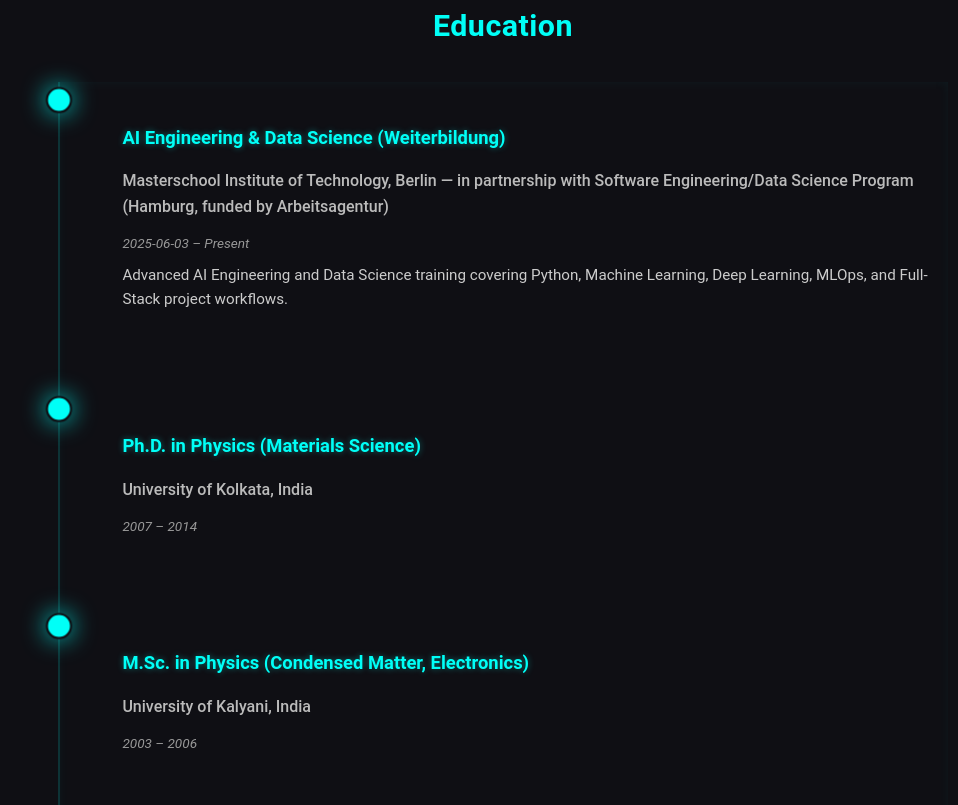
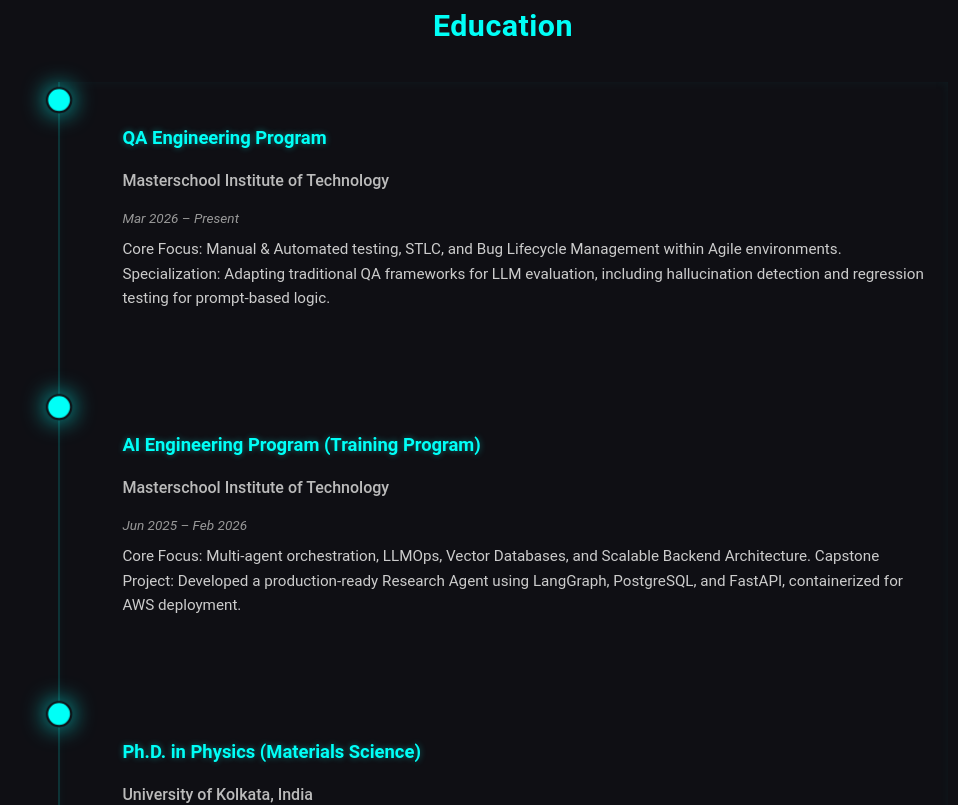
Before and after one commit to abhisakh/Advance_Portfolio, a React (Vite) app in the folder portfolio/: page /about in a window 1280 px wide. Shown: the part 920-1725 px from the top of the page, without its empty margins (150-1108 px from the left). Built offline with nearby package versions, Linux system fonts and the light colour scheme.

Commit message:
Now I added QA engineering inside my education section, about page

```diff
--- a/portfolio/src/data/profileData.js
+++ b/portfolio/src/data/profileData.js
@@ -53,12 +53,20 @@
 
   education: [
     {
-      degree: "AI Engineering & Data Science (Weiterbildung)",
-      school: "Masterschool Institute of Technology, Berlin — in partnership with Software Engineering/Data Science Program (Hamburg, funded by Arbeitsagentur)",
-      start: "2025-06-03",
+      degree: "QA Engineering Program",
+      school: "Masterschool Institute of Technology",
+      start: "Mar 2026",
       end: "Present",
       description:
-        "Advanced AI Engineering and Data Science training covering Python, Machine Learning, Deep Learning, MLOps, and Full-Stack project workflows.",
+        "Core Focus: Manual & Automated testing, STLC, and Bug Lifecycle Management within Agile environments. Specialization: Adapting traditional QA frameworks for LLM evaluation, including hallucination detection and regression testing for prompt-based logic.",
+    },
+    {
+      degree: "AI Engineering Program (Training Program)",
+      school: "Masterschool Institute of Technology",
+      start: "Jun 2025",
+      end: "Feb 2026",
+      description:
+        "Core Focus: Multi-agent orchestration, LLMOps, Vector Databases, and Scalable Backend Architecture. Capstone Project: Developed a production-ready Research Agent using LangGraph, PostgreSQL, and FastAPI, containerized for AWS deployment.",
     },
     {
       degree: "Ph.D. in Physics (Materials Science)",
```
